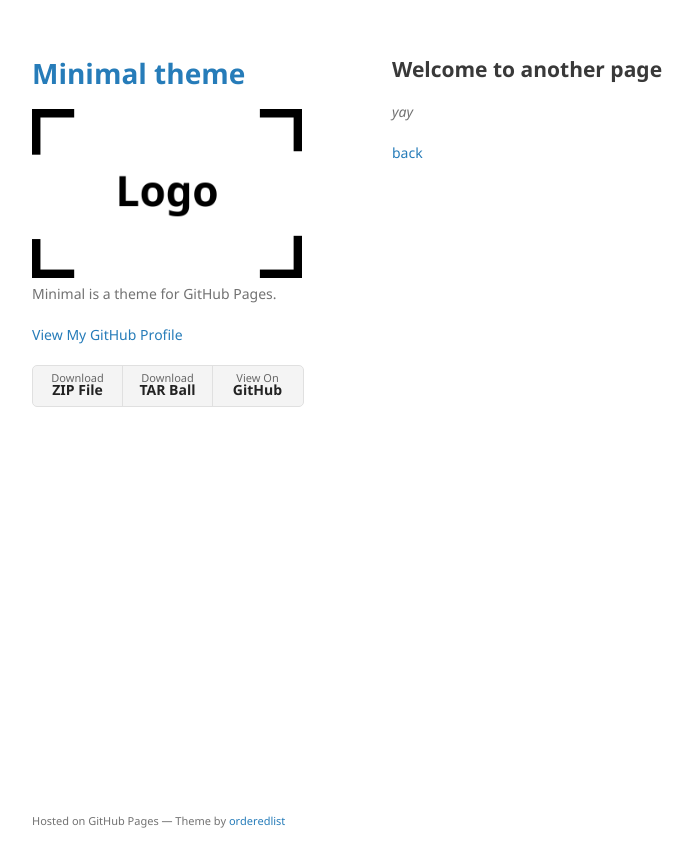
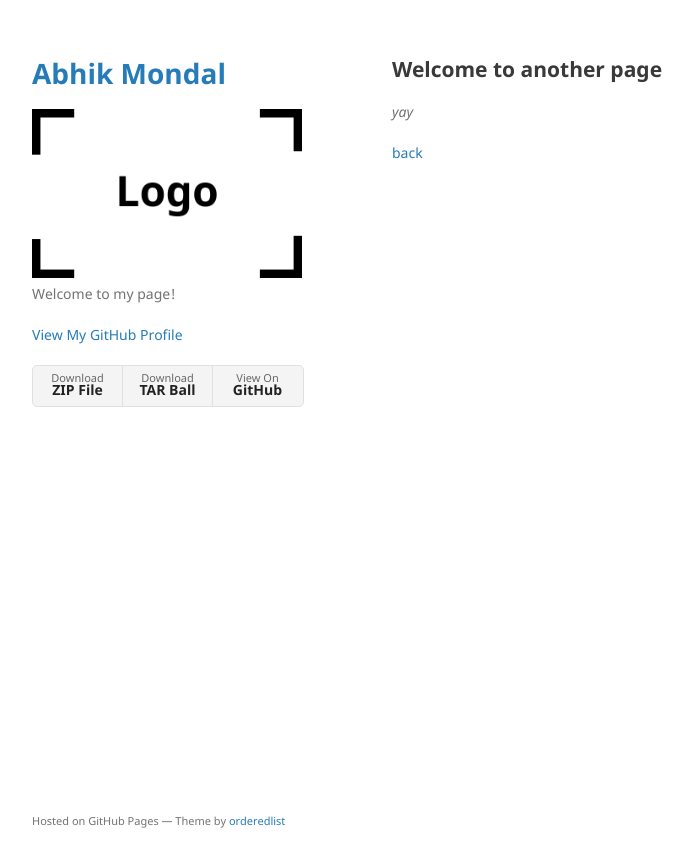
Before and after one commit to abhik92/abhik92.github.io, a Jekyll site: the page built from another-page.md, in a window 1280 px wide. Shown: the top 867 px of the page, without its empty margins (178-871 px from the left). Built offline with Jekyll 4.4.1, drawn with Linux system fonts in a browser that asks for light colours; our own code applies the rules of GitHub Pages for plain Markdown files.

Commit message:
Update _config.yml

```diff
--- a/_config.yml
+++ b/_config.yml
@@ -1,6 +1,6 @@
-title: Minimal theme
+title: Abhik Mondal
 logo: /assets/img/logo.png
-description: Minimal is a theme for GitHub Pages.
+description: Welcome to my page!
 show_downloads: true
 google_analytics:
 theme: jekyll-theme-minimal
```
